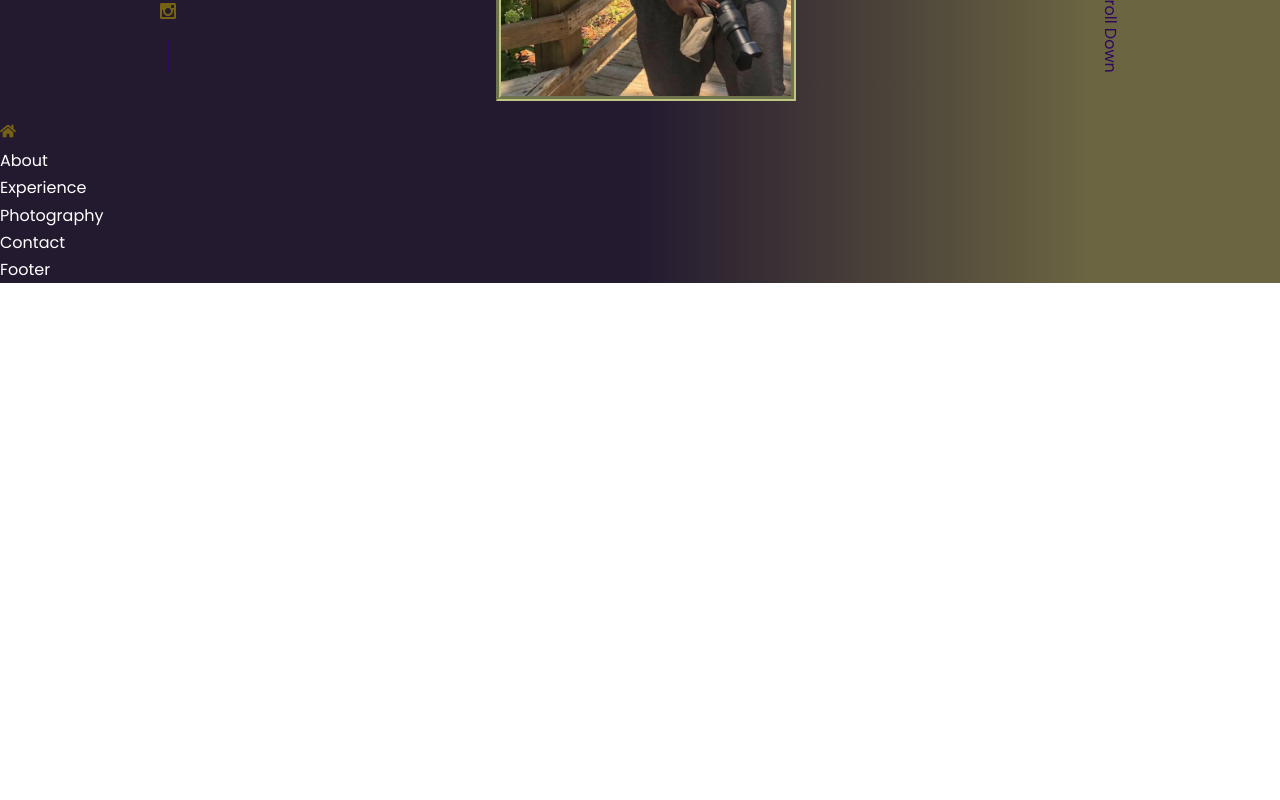
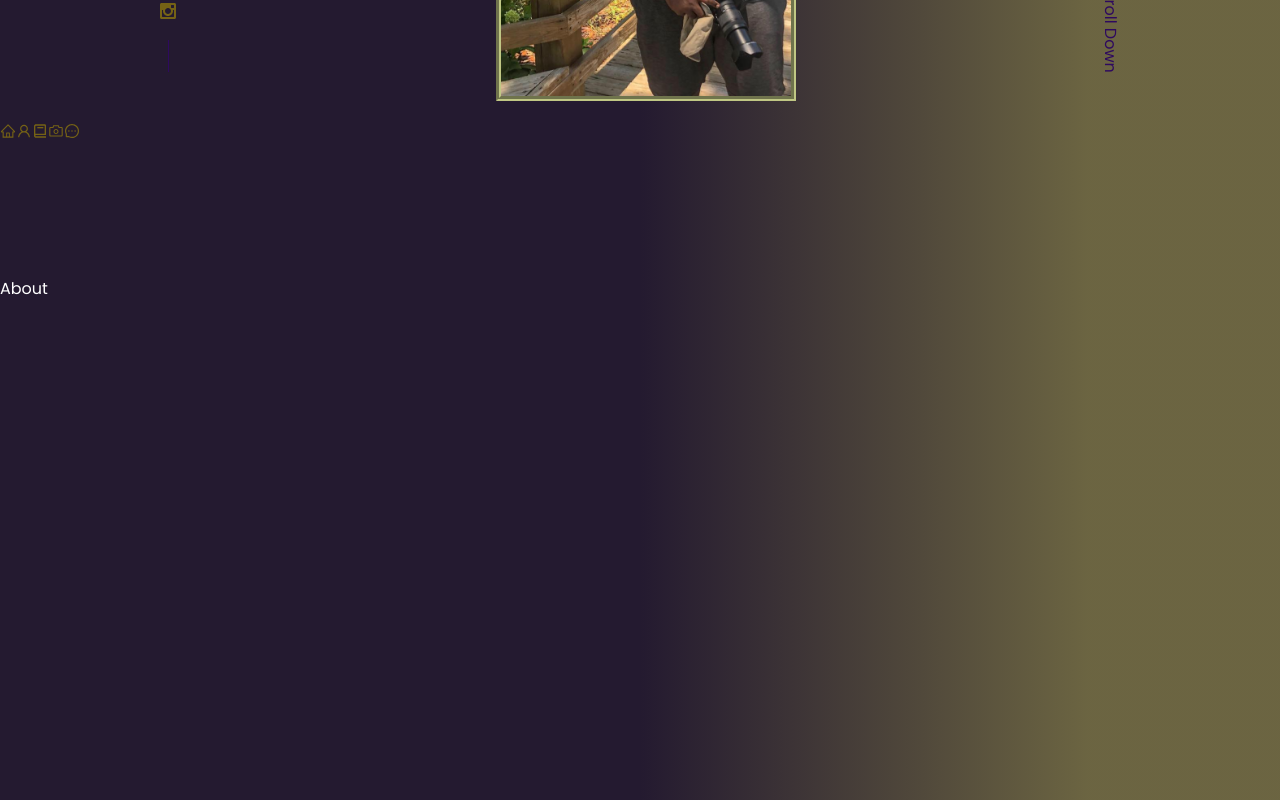
Before and after one commit to keirlsmith/React-Portfolio-Website, a React (Create React App) app: page / in a window 1280 px wide. Shown: the part 680-1480 px from the top of the page. Before the commit the page ends 963 px from the top, so only its background shows below. Built offline with nearby package versions, Linux system fonts and the light colour scheme.

Commit message:
About Me

```diff
--- a/src/components/about/About.jsx
+++ b/src/components/about/About.jsx
@@ -3,7 +3,7 @@ import './about.css';
 
 const About = () => {
   return (
-    <div>About</div>
+    <section id='#about'>About</section>
   )
 }
 
--- a/src/components/header/nav/Nav.jsx
+++ b/src/components/header/nav/Nav.jsx
@@ -1,12 +1,20 @@
 import React from 'react';
 import './nav.css';
-import {FaHome} from 'react-icons/fa';
+import {AiOutlineHome} from 'react-icons/ai';
+import {AiOutlineUser} from 'react-icons/ai';
+import {BiBook} from 'react-icons/bi';
+import {AiOutlineCamera} from 'react-icons/ai';
+import {AiOutlineMessage} from 'react-icons/ai';
 
 
 const Nav = () => {
   return (
     <nav>
-        <a href="#"><FaHome /></a>
+        <a href="#"><AiOutlineHome /></a>
+        <a href="#about"><AiOutlineUser /></a>
+        <a href="#experience"><BiBook /></a>
+        <a href="#photography"><AiOutlineCamera /></a>
+        <a href="#contact"><AiOutlineMessage /></a>
     </nav>
   )
 }
--- a/src/index.css
+++ b/src/index.css
@@ -61,6 +61,7 @@ h1 {
 
 section {
     margin-top: 8rem;
+    height: 100vh;
 }
 
 section > h2, section > h5 {
```
